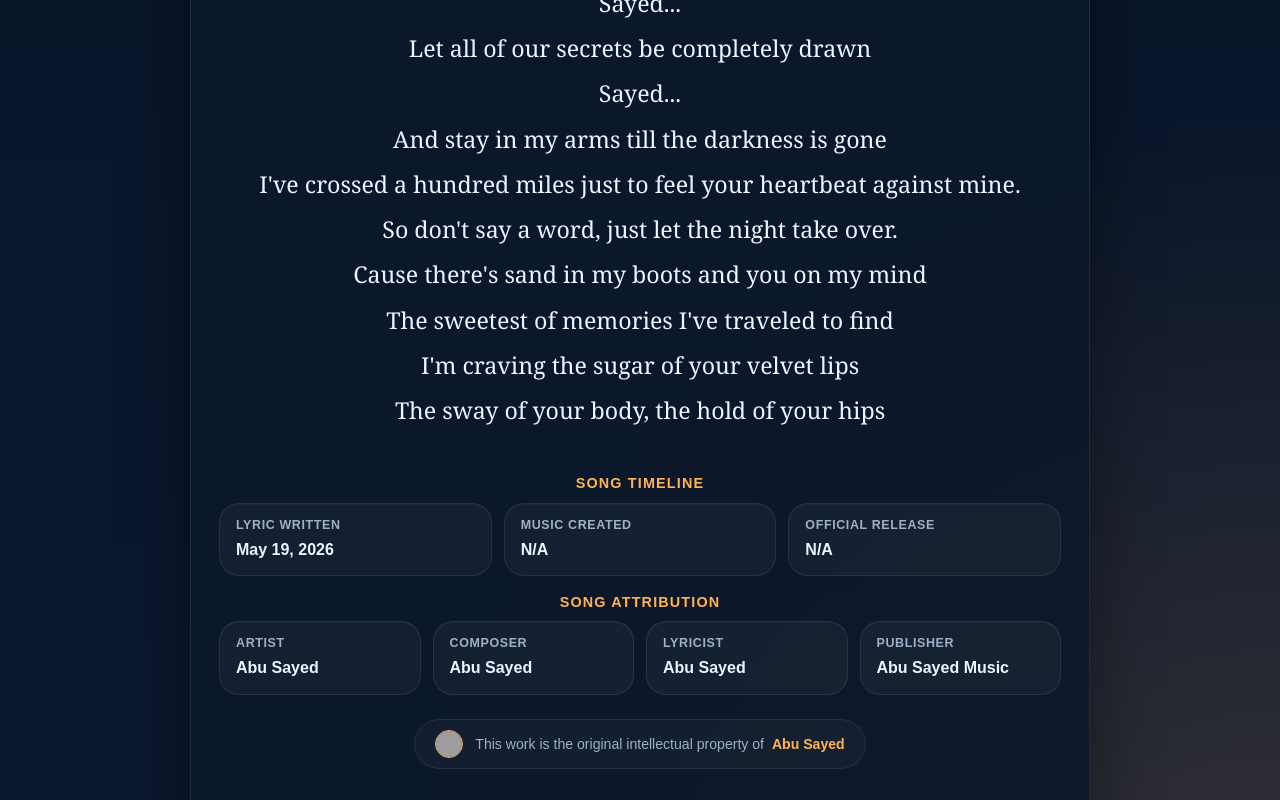
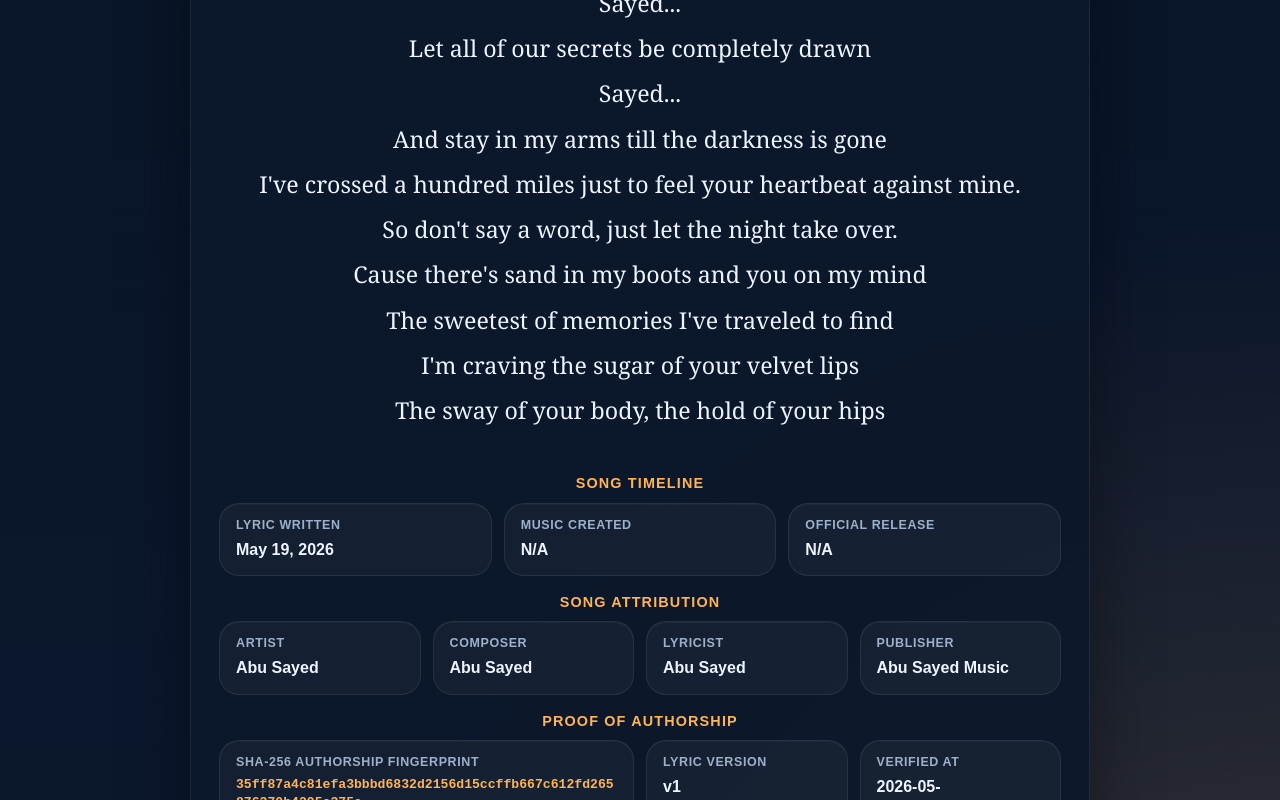
Before and after one commit to ImAbuSayed/sand-in-my-boots, a plain HTML site: page index.html in a window 1280 px wide. Shown: the part 2000-2800 px from the top of the page. Drawn offline with Linux system fonts and the light colour scheme; grey boxes are pictures that could not be loaded.

Commit message:
feat: update song assets v1 with signed GPG commit [verified]

```diff
--- a/index.html
+++ b/index.html
@@ -14,9 +14,9 @@
     <meta name="keywords" content="Sand in My Boots, Abu Sayed lyrics, original song lyrics, Abu Sayed original song, Abu Sayed lyricist, Abu Sayed composer, Abu Sayed songwriter, official lyrics">
     <meta name="robots" content="index,follow,max-snippet:-1,max-image-preview:large,max-video-preview:-1">
     <meta name="referrer" content="strict-origin-when-cross-origin">
-    <meta name="description" content="Explore the official lyrics of &#x27;Sand in My Boots&#x27;, a unique musical creation written and composed by Abu Sayed.">
+    <meta name="description" content="Official documentation of lyrics for &#x27;Sand in My Boots&#x27;, a signature song by Abu Sayed, showcasing his original songwriting and composition.">
     <meta property="og:title" content="Sand in My Boots - Original Lyrics by Abu Sayed">
-    <meta property="og:description" content="Explore the official lyrics of &#x27;Sand in My Boots&#x27;, a unique musical creation written and composed by Abu Sayed.">
+    <meta property="og:description" content="Official documentation of lyrics for &#x27;Sand in My Boots&#x27;, a signature song by Abu Sayed, showcasing his original songwriting and composition.">
     <meta property="og:type" content="music.song">
     <meta property="og:url" content="https://imabusayed.github.io/sand-in-my-boots/">
     <meta property="og:site_name" content="Abu Sayed Music">
@@ -24,7 +24,7 @@
     <meta name="last-modified" content="2026-05-19 07:42:19">
     <meta name="twitter:card" content="summary_large_image">
     <meta name="twitter:title" content="Sand in My Boots - Original Lyrics by Abu Sayed">
-    <meta name="twitter:description" content="Explore the official lyrics of &#x27;Sand in My Boots&#x27;, a unique musical creation written and composed by Abu Sayed.">
+    <meta name="twitter:description" content="Official documentation of lyrics for &#x27;Sand in My Boots&#x27;, a signature song by Abu Sayed, showcasing his original songwriting and composition.">
     <link rel="canonical" href="https://imabusayed.github.io/sand-in-my-boots/">
     <link rel="sitemap" type="application/xml" title="Sitemap" href="https://imabusayed.github.io/sand-in-my-boots/sitemap.xml">
     <link rel="author" href="https://github.com/ImAbuSayed">
@@ -100,7 +100,7 @@
       "@id": "https://imabusayed.github.io/sand-in-my-boots#webpage",
       "url": "https://imabusayed.github.io/sand-in-my-boots/",
       "name": "Sand in My Boots - Original Lyrics by Abu Sayed",
-      "description": "Explore the official lyrics of 'Sand in My Boots', a unique musical creation written and composed by Abu Sayed.",
+      "description": "Official documentation of lyrics for 'Sand in My Boots', a signature song by Abu Sayed, showcasing his original songwriting and composition.",
       "isPartOf": {
         "@id": "https://music.abusayed.com.bd/#website"
       },
@@ -537,7 +537,7 @@
 
         <div class="controls">
             <button class="btn-speak" id="speakBtn" title="Read the lyrics aloud"><span id="speakText">Read Aloud</span></button>
-            <a href="https://music.abusayed.com.bd/Licensing/?https://imabusayed.github.io/sand-in-my-boots/" class="btn-license" title="Get licensing for this song" target="_blank">Get License For Sand in My Boots</a>
+            <a href="https://music.abusayed.com.bd/Licensing/?https://imabusayed.github.io/sand-in-my-boots/" class="btn-license" title="Get licensing for this song" target="_blank">Music Rights & Licensing for Sand in My Boots</a>
 
         </div>
         <br>
@@ -612,6 +612,26 @@
             <div class="meta-card">
                 <span class="meta-label">Publisher</span>
                 <strong>Abu Sayed Music</strong>
+            </div>
+
+                </div>
+            </div>
+
+            <div class="details-block">
+                <div class="details-title">Proof of Authorship</div>
+                <div class="meta-grid">
+
+            <div class="meta-card" style="grid-column: span 2;">
+                <span class="meta-label">SHA-256 Authorship Fingerprint</span>
+                <strong style="word-break: break-all; font-family: monospace; font-size: 0.82rem; color: var(--accent);">35ff87a4c81efa3bbbd6832d2156d15ccffb667c612fd265876370b4295c375a</strong>
+            </div>
+            <div class="meta-card">
+                <span class="meta-label">Lyric Version</span>
+                <strong>v1</strong>
+            </div>
+            <div class="meta-card">
+                <span class="meta-label">Verified At</span>
+                <strong>2026-05-23T05:19:14.483763</strong>
             </div>
 
                 </div>
```
Also changed, not shown: excerpts/Bridge-Preview.txt (added), excerpts/Chorus-Preview.txt (added), excerpts/Final-Chorus-Preview.txt (added), excerpts/Hook-Preview.txt (added), excerpts/Post-Chorus-2-Preview.txt (added), excerpts/Post-Chorus-Preview.txt (added), excerpts/Pre-Chorus-2-Preview.txt (added), excerpts/Pre-Chorus-Preview.txt (added), excerpts/Verse-1-Preview.txt (added), excerpts/Verse-2-Preview.txt (added), hashes.txt (added), llms.txt, lyrics_backup/2026-05-23_sand-in-my-boots-v1.txt (added), manifest.json (added), 1 other file.
